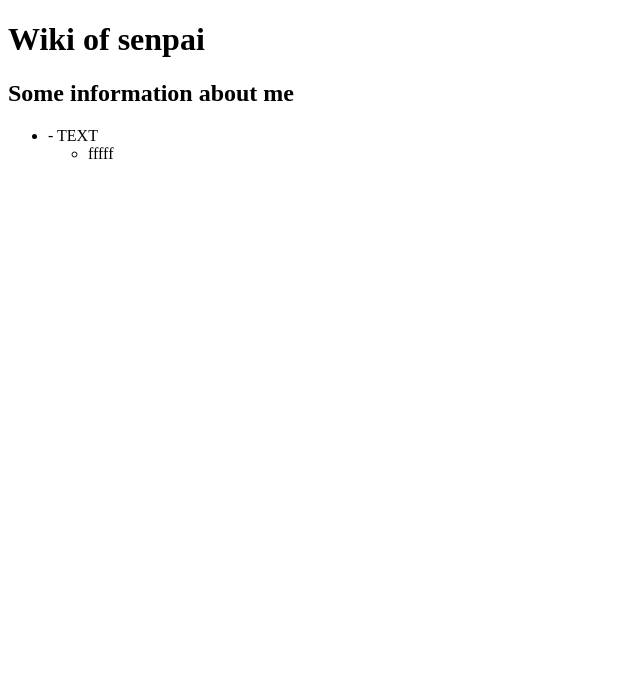
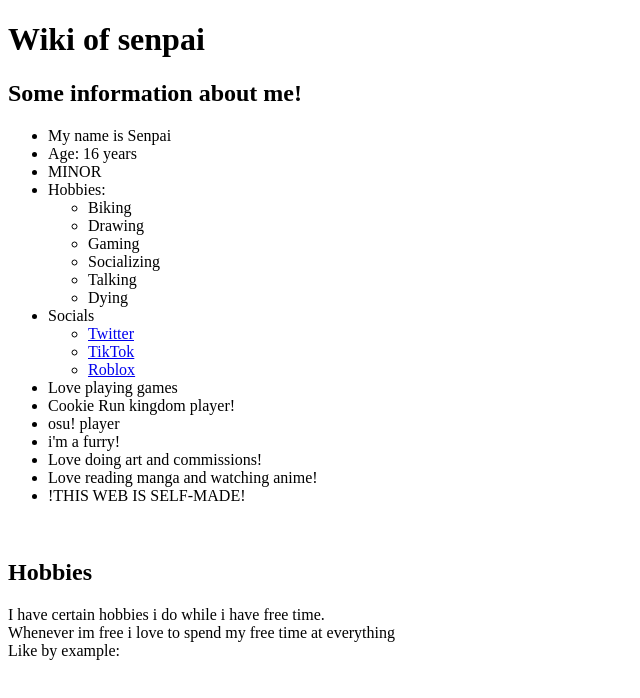
Before and after one commit to SenpaiMe2005/SenpaiWEB, a plain HTML site: page index.html in a window 1280 px wide. Shown: the whole page, without its empty margins (0-640 px from the left). Drawn offline with Linux system fonts and the light colour scheme.

Commit message:
STILL A WIP

```diff
--- a/index.html
+++ b/index.html
@@ -5,21 +5,48 @@
     <meta http-equiv="X-UA-Compatible" content="IE=edge">
     <meta name="viewport" content="width=device-width, initial-scale=1.0">
     <link rel="stylesheet" href="stylesheet/senpaiweb.css">
-    <title>Document</title>
+    <title>Wiki of senpai</title>
 </head>
 <body>
     <h1>Wiki of senpai</h1>
 
-    <div>
-        <h2>Some information about me</h2>
+    <div class="INFO_CLASS">
+        <h2>Some information about me!</h2>
         <ul>
-            <li>
-                - TEXT
+            <li>My name is Senpai</li>
+            <li>Age: 16 years</li>
+            <li>MINOR</li>
+            <li>Hobbies:</li>
                 <ul>
-                    <li>fffff</li>
+                    <li>Biking</li>
+                    <li>Drawing</li>
+                    <li>Gaming</li>
+                    <li>Socializing</li>
+                    <li>Talking</li>
+                    <li>Dying</li>
                 </ul>
-            </li>
+            <li>Socials</li>
+                <ul>
+                    <li><a href="https://twitter.com/SenpaiMe2005">Twitter</a></li>
+                    <li><a href="https://www.tiktok.com/@xsenpai_plays_roblox_uwu">TikTok</a></li>
+                    <li><a href="https://www.roblox.com/users/131905029/profile">Roblox</a></li>
+                </ul>
+            <li>Love playing games</li>
+            <li>Cookie Run kingdom player!</li>
+            <li>osu! player</li>
+            <li>i'm a furry!</li>
+            <li>Love doing art and commissions!</li>
+            <li>Love reading manga and watching anime!</li>
+            <li>!THIS WEB IS SELF-MADE!</li>
         </ul>
+    </div>
+    <br>
+    <div class="HOBBY_CLASS">
+        <h2>Hobbies</h2>
+        I have certain hobbies i do while i have free time. <br>
+        Whenever im free i love to spend my free time at everything <br>
+        Like by example: <br>
+
     </div>
 </body>
 </html>
```
